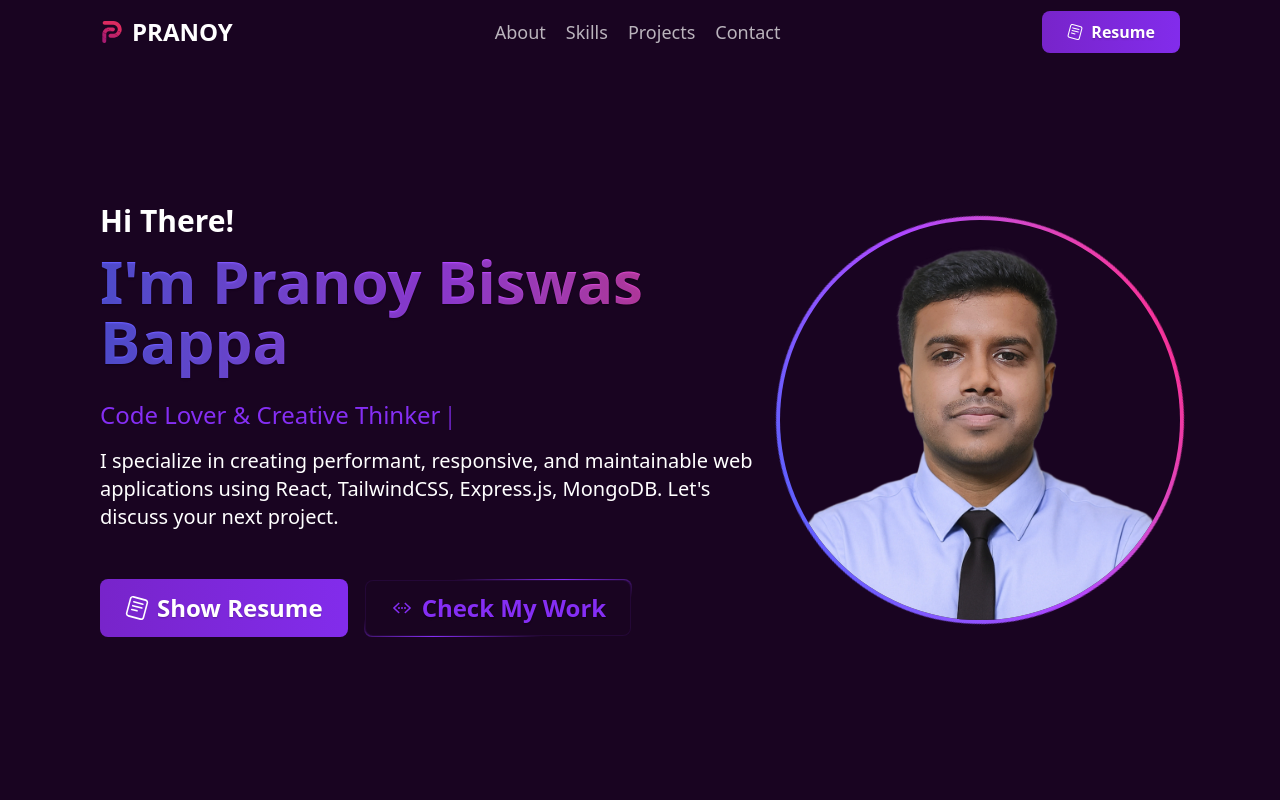
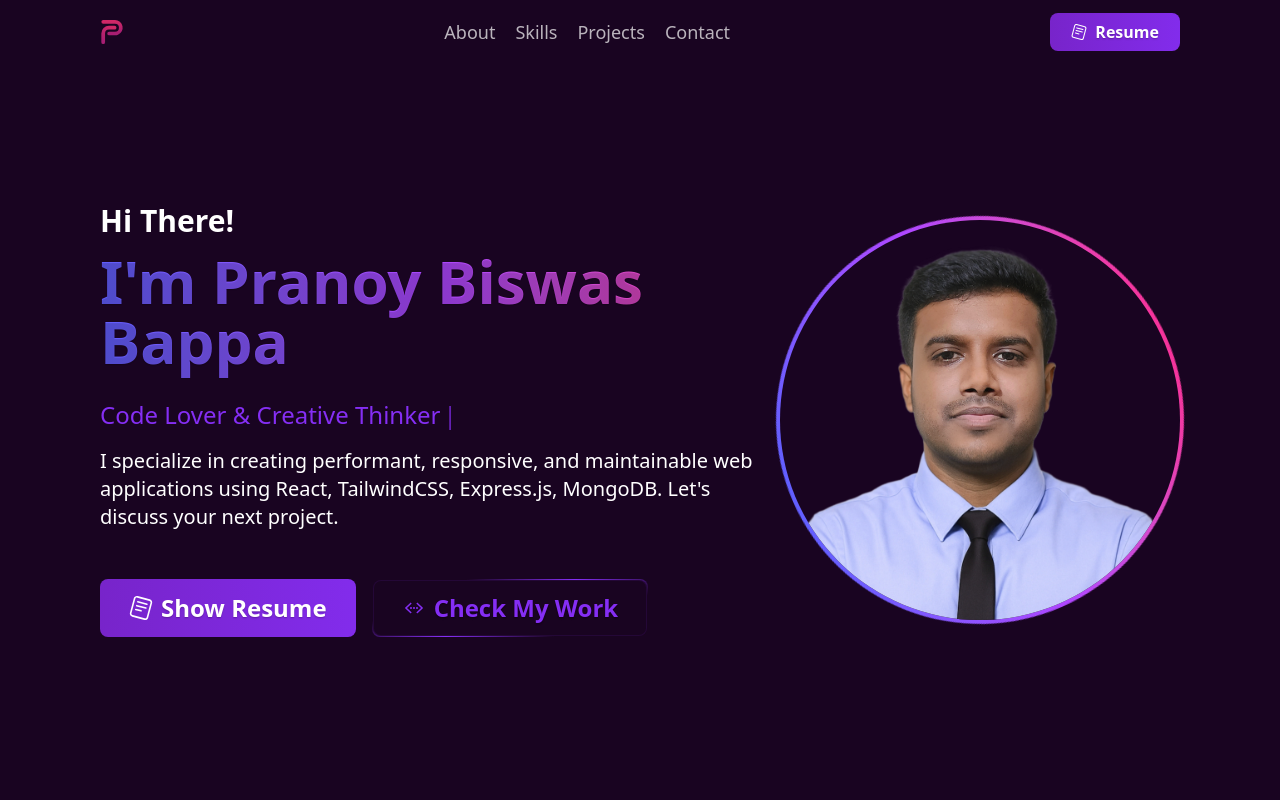
Before and after one commit to impranoybiswas/Portfolio, a Next.js app: page / in a window 1280 px wide. Shown: the top 800 px of the page. Built offline with nearby package versions, Linux system fonts and the light colour scheme.

Commit message:
aos animation delay add

```diff
--- a/app/components/AOSInit.tsx
+++ b/app/components/AOSInit.tsx
@@ -7,10 +7,10 @@ import "aos/dist/aos.css";
 export default function AOSInit() {
   useEffect(() => {
     AOS.init({
-      duration: 1000,
+      duration: 1100,
       easing: "ease-in-out",
       once: false,
-      mirror: true,
+      mirror: false,
     });
     AOS.refresh();
   }, []);
--- a/app/components/HeroPhoto.tsx
+++ b/app/components/HeroPhoto.tsx
@@ -3,7 +3,7 @@ import React from "react";
 
 export default function HeroPhoto() {
   return (
-    <div data-aos="fade-down-left" className="relative">
+    <div data-aos="zoom-in" data-aos-delay="800" className="relative">
       <div className="bg-gradient-to-r from-indigo-500 via-purple-500 to-pink-500 rounded-full size-52 md:size-82 lg:size-102 absolute top-1/2 left-1/2 -translate-x-1/2 -translate-y-1/2 animate-slowSpin" />
 
       <div className="bg-base-100 hover:bg-accent rounded-full overflow-hidden size-50 md:size-80 lg:size-100 relative transision-all duration-700 ease-in-out group">
--- a/app/components/HeroText.tsx
+++ b/app/components/HeroText.tsx
@@ -10,13 +10,13 @@ export default function HeroText() {
   return (
     <div
       data-aos="fade-left"
-      data-aos-delay="100"
+      data-aos-delay="1000"
       className="w-full flex flex-col justify-center items-center md:items-start flex-1"
     >
       <h1 className="text-white text-2xl md:text-3xl font-semibold">
         Hi There!
       </h1>
-      <h1 className="text-2xl md:text-4xl lg:text-6xl font-bold bg-gradient-to-r from-indigo-500 via-purple-500 to-pink-500 bg-clip-text text-transparent py-3 text-shadow-sm">
+      <h1 className="text-2xl md:text-4xl lg:text-6xl font-bold bg-gradient-to-r from-indigo-500 via-purple-500 to-pink-500 bg-clip-text text-transparent py-3 text-shadow-xs">
         I&apos;m Pranoy Biswas Bappa
       </h1>
       <h1 className="text-secondary text-xl md:text-2xl mt-4">
--- a/app/components/Navbar.tsx
+++ b/app/components/Navbar.tsx
@@ -24,39 +24,49 @@ export default function Navbar() {
   const [open, setOpen] = useState(false);
   return (
     <nav
-      className={`fixed top-0 z-50 bg-base-100 h-fit w-full px-5 md:px-12 lg:px-25 text-white
-    ${isScrolled ? "shadow-sm shadow-secondary/30" : ""}`}
+      className={`fixed top-0 left-0 z-50 bg-base-100 h-fit w-full px-5 md:px-12 lg:px-25 text-white overflow-hidden
+    ${isScrolled ? "shadow-sm shadow-secondary/30" : ""} `}
     >
       <section className="w-full hidden md:flex justify-between mx-auto h-16 items-center gap-2">
         <Link
+          data-aos="fade-down"
           to="home"
-          className="flex justify-center items-center gap-2 text-2xl font-semibold cursor-pointer"
+          className="flex justify-center items-end gap-0 text-2xl font-semibold cursor-pointer"
         >
           <span className="relative size-6">
             <Image fill src="/logo.svg" alt="logo" />
           </span>
-          PRANOY
         </Link>
 
-        <div className="flex justify-center items-center gap-5 text-white/70">
-          {navLinks.map((item) => (
+        <div className="flex justify-center items-center gap-5 z-50 text-white/70">
+          {navLinks.map((item, i) => (
+            <div
+            data-aos="fade-down"
+              data-aos-delay={100 + i * 100}
+              key={i}
+            >
               <Link
-              key={item.name}
+
               to={item.path}
               smooth={true}
               duration={300}
               spy={true}
               offset={-80}
               activeClass="text-secondary font-semibold"
-              className="cursor-pointer hover:text-secondary transition text-lg"
+              className="flex cursor-pointer hover:text-secondary transition text-lg"
             >
               {item.name}
             </Link>
+            </div>
           ))}
         </div>
 
-        <div>
-          <a href={resumeLink} target="_blank">
+        <a
+          data-aos="fade-down"
+          data-aos-delay={400}
+          href={resumeLink}
+          target="_blank"
+        >
           <Button
             lebel="Resume"
             leftIcon={<SiReaddotcv />}
@@ -64,18 +74,17 @@ export default function Navbar() {
             isLarge={false}
           />
         </a>
-        </div>
       </section>
 
       <section className="flex md:hidden justify-between items-center h-16 w-full">
         <Link
           to="home"
-          className="flex justify-center items-center gap-2 text-xl font-semibold"
+          className="flex justify-center items-center gap-0 text-xl font-semibold"
         >
           <span className="relative size-6">
             <Image fill src="/logo.svg" alt="logo" />
-          </span>{" "}
-          PRANOY
+          </span>
+          RANOY
         </Link>
 
         <div className="flex justify-center items-center gap-3">
--- a/app/custom.css
+++ b/app/custom.css
@@ -30,18 +30,13 @@
     }
   }
 
-  --animate-sillyMove: sillyMove 10s ease-in-out infinite;
-  @keyframes sillyMove {
-    0%,
-    100% {
-      transform: translate(-40%, -40%);
-    }
-    25%,
-    75% {
-      transform: translate(-60%, -60%);
+  --animate-sillyZoom: sillyZoom 10s ease-in-out infinite;
+  @keyframes sillyZoom {
+    0%, 100% {
+      transform: scale(.9);
     }
     50% {
-      transform: translate(-50%, -50%);
+      transform: scale(1.1);
     }
   }
 }
--- a/app/layout.tsx
+++ b/app/layout.tsx
@@ -4,6 +4,7 @@ import "./globals.css";
 import "./custom.css";
 import ThemeProvider from "./providers/ThemeProvider";
 import ScrollProvider from "./providers/ScrollProvider";
+
 
 const poppins = Poppins({
   subsets: ["latin"],
@@ -33,6 +34,7 @@ export default function RootLayout({
       <body className={`${poppins.variable} antialiased`}>
         <ThemeProvider>
           <ScrollProvider>
+
             {children}
           </ScrollProvider>
         </ThemeProvider>
--- a/app/layouts/About.tsx
+++ b/app/layouts/About.tsx
@@ -59,12 +59,12 @@ export default function About() {
         </div>
         <div
           data-aos="fade-left"
-          className="md:border-l md:border-base-100 pl-5 lg:pl-8 lg:flex-1"
+          className="md:border-l md:border-white pl-5 lg:pl-8 lg:flex-1"
         >
           <h1 className="pb-6 text-2xl md:text-3xl font-semibold text-shadow-xs">
             Education
           </h1>
-          <div className="flex flex-col gap-5">
+          <div className="flex flex-col gap-5 ">
             {educations.map((edu, index) => (
               <div key={index} className="flex flex-col gap-2">
                 <div className="flex gap-2 items-center font-semibold text-xl">
--- a/app/loading.tsx
+++ b/app/loading.tsx
@@ -4,7 +4,7 @@ import React from "react";
 export default function Loading() {
   return (
     <main className="flex justify-center items-center h-screen w-full">
-      <Image className="animate-ping" src="/logo.svg" alt="loading" width={100} height={100} />
+      <Image className="animate-ping" src="/logo.svg" alt="loading" width={60} height={60} />
     </main>
   );
 }
--- a/app/page.tsx
+++ b/app/page.tsx
@@ -8,10 +8,9 @@ import Footer from "./layouts/Footer";
 import AOSInit from "./components/AOSInit";
 
 export default function Home() {
-
   return (
     <>
-      <AOSInit/>
+      <AOSInit />
       <main className="w-full px-5 md:px-12 lg:px-25 mx-auto flex flex-col items-center text-white overflow-hidden font-poppins">
         <Navbar />
         <Header />
--- a/app/ui/Button.tsx
+++ b/app/ui/Button.tsx
@@ -35,13 +35,13 @@ export default function Button({
       />
 
       <div
-        className={`${className} relative px-6 flex justify-center items-center gap-2 rounded-lg font-semibold cursor-pointer transition-all duration-500 ease-in-out group z-10
+        className={`${className} relative flex justify-center items-center gap-2 rounded-lg font-semibold cursor-pointer transition-all duration-500 ease-in-out group z-10
     ${
       isOutline
         ? " text-secondary bg-base-100 hover:bg-accent border-[1px] border-secondary/10 hover:border-secondary/30 "
         : ""
     }
-    ${isLarge ? "text-2xl h-14" : "text-base h-10"}
+    ${isLarge ? "text-2xl h-14 px-7" : "text-base h-9 px-5"}
       `}
       >
         <span className="group-hover:scale-115 transition-all duration-300 ease-in-out">
```
Also changed, not shown: app/layouts/Contact.tsx (+4 -4 lines), public/logo.svg, 1 other file (tests, documents, lock files or other folders). Lines whose indentation alone changed are shown as unchanged.
